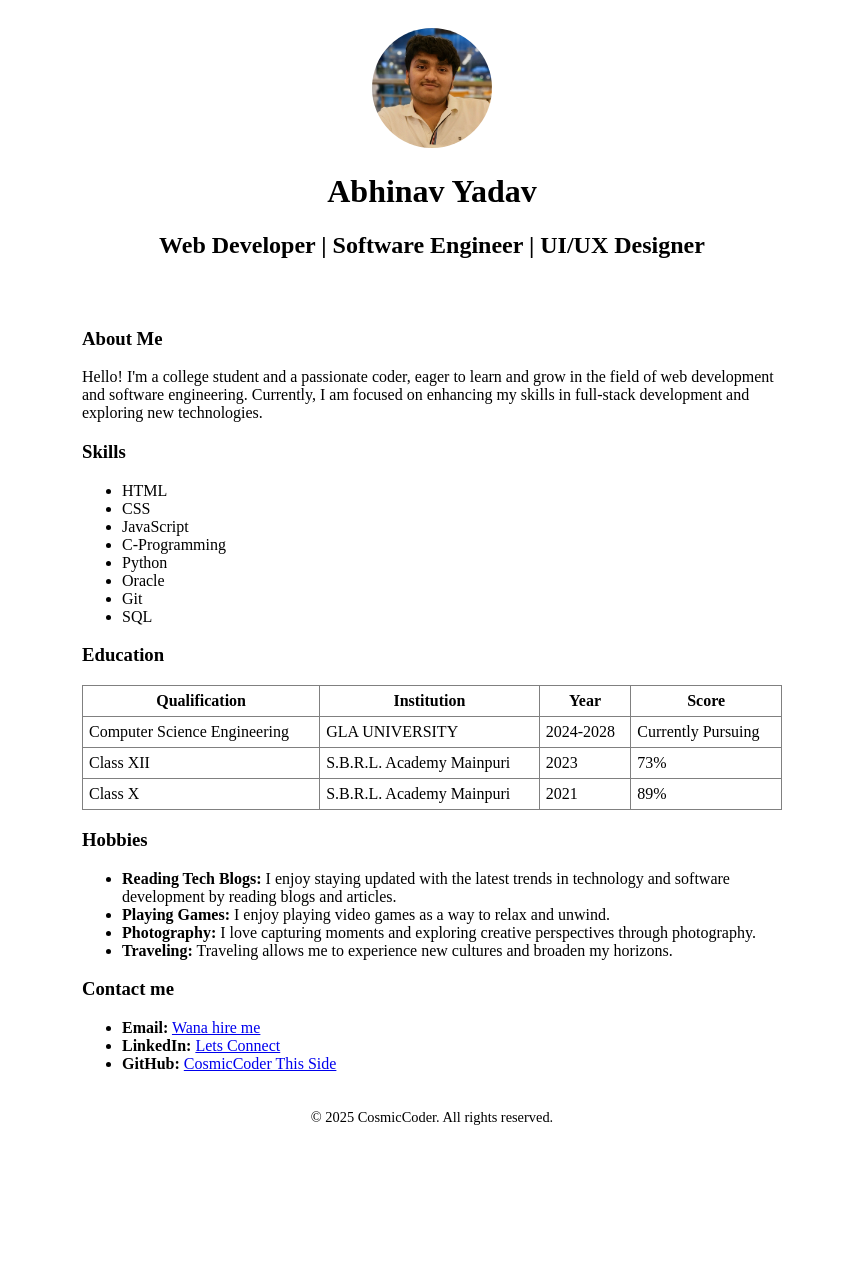
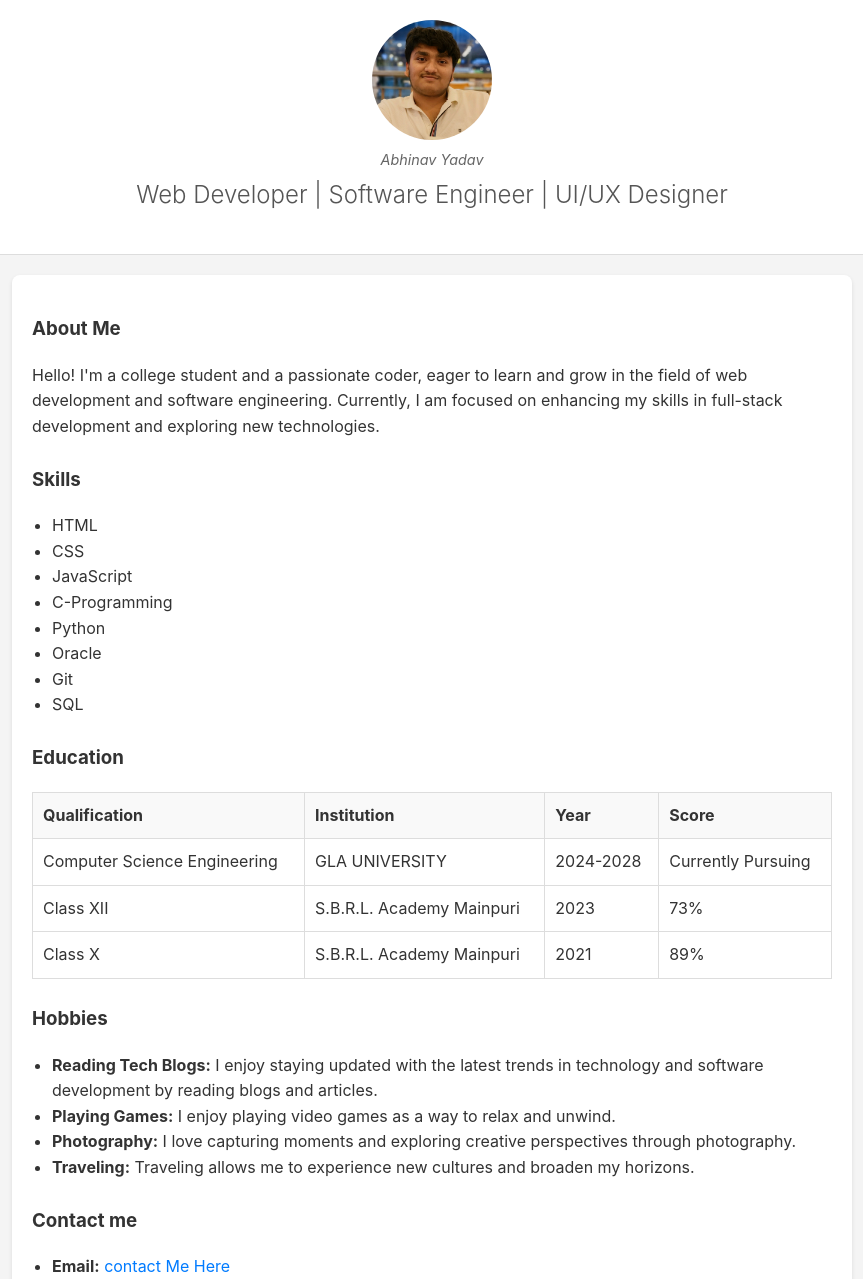
Before and after one commit to CosmicCoder06/FRONTEND, a plain HTML site: page HTML/ASSIGNMENT/A1.html in a window 1280 px wide. Shown: the top 1279 px of the page, without its empty margins (208-1071 px from the left). Before the commit the page ends 1144 px from the top, so only its background shows below. Drawn offline with Linux system fonts and the light colour scheme.

Commit message:
final output

```diff
--- a/HTML/ASSIGNMENT/A1.html
+++ b/HTML/ASSIGNMENT/A1.html
@@ -3,21 +3,101 @@
 <head>
   <meta charset="UTF-8" />
   <meta name="viewport" content="width=device-width, initial-scale=1.0"/>
-  <title>CosmicCoder's_Portfolio</title>
+  <title>CosmicCoder's Portfolio</title>
+  <!-- Basic styling for a cleaner look -->
+  <style>
+    body {
+      font-family: -apple-system, BlinkMacSystemFont, "Segoe UI", Roboto, Helvetica, Arial, sans-serif;
+      line-height: 1.6;
+      margin: 0;
+      padding: 0;
+      background-color: #f4f4f4;
+      color: #333;
+    }
+    header, footer {
+      text-align: center;
+      padding: 20px;
+      background-color: #fff;
+      border-bottom: 1px solid #ddd;
+    }
+    main {
+      max-width: 800px;
+      margin: 20px auto;
+      padding: 20px;
+      background-color: #fff;
+      border-radius: 8px;
+      box-shadow: 0 2px 4px rgba(0,0,0,0.1);
+    }
+    section {
+      margin-bottom: 25px;
+    }
+    h1, h2, h3 {
+      color: #333;
+    }
+    h1 {
+      margin-bottom: 0;
+    }
+    h2 {
+      margin-top: 5px;
+      font-weight: 300;
+      color: #555;
+    }
+    figure {
+      margin: 0 auto; /* Center the figure */
+      width: 120px;
+    }
+    img {
+      border-radius: 50%;
+      display: block;
+    }
+    figcaption {
+      text-align: center;
+      font-style: italic;
+      font-size: 0.9em;
+      color: #666;
+      margin-top: 8px;
+    }
+    ul {
+      list-style-type: disc;
+      padding-left: 20px;
+    }
+    table {
+      width: 100%;
+      border-collapse: collapse;
+    }
+    th, td {
+      border: 1px solid #ddd;
+      padding: 10px;
+      text-align: left;
+    }
+    th {
+      background-color: #f9f9f9;
+    }
+    a {
+      color: #007bff;
+      text-decoration: none;
+    }
+    a:hover {
+      text-decoration: underline;
+    }
+  </style>
 </head>
 <body>
 
-  <header style="text-align:center; padding:20px;">
-    <img src="1756349121100.png" alt="Profile Photo" width="120" height="120" style="border-radius:50%;">
-    <h1>Abhinav Yadav</h1>
+  <header>
+
+    <figure>
+      <img src="1756349121100.png" alt="Profile Photo of Abhinav Yadav" width="120" height="120">
+      <figcaption>Abhinav Yadav</figcaption>
+    </figure>
+
     <h2>Web Developer | Software Engineer | UI/UX Designer</h2>
   </header>
 
-  <main style="max-width:700px; margin:auto; padding:10px;">
+  <main>
     <section>
       <h3>About Me</h3>
-      <p>Hello! I'm a college student and a passionate coder, eager to learn and grow in the field of web development and software engineering.
-        Currently, I am focused on enhancing my skills in full-stack development and exploring new technologies.</p>
+      <p>Hello! I'm a college student and a passionate coder, eager to learn and grow in the field of web development and software engineering. Currently, I am focused on enhancing my skills in full-stack development and exploring new technologies.</p>
     </section>
 
     <section>
@@ -36,13 +116,16 @@
 
     <section>
       <h3>Education</h3>
-      <table border="1" cellpadding="6" cellspacing="0" style="width:100%; border-collapse:collapse;">
+      <table>
+        <thead>
           <tr>
             <th>Qualification</th>
             <th>Institution</th>
             <th>Year</th>
             <th>Score</th>
           </tr>
+        </thead>
+        <tbody>
           <tr>
             <td>Computer Science Engineering</td>
             <td>GLA UNIVERSITY</td>
@@ -61,6 +144,7 @@
             <td>2021</td>
             <td>89%</td>
           </tr>
+        </tbody>
       </table>
     </section>
 
@@ -77,15 +161,15 @@
     <section>
       <h3>Contact me</h3>
       <ul>
-        <li><strong>Email:</strong> <a href="mailto:k.avhi4612@gmail.com" target="_blank">Wana hire me</a></li>
+        <li><strong>Email:</strong> <a href="mailto:k.avhi4612@gmail.com" target="_blank">contact Me Here</a></li>
         <li><strong>LinkedIn:</strong> <a href="https://linkedin.com/in/abhiyadavv07" target="_blank">Lets Connect</a></li>
         <li><strong>GitHub:</strong> <a href="https://github.com/CosmicCoder07" target="_blank">CosmicCoder This Side</a></li>
       </ul>
     </section>
   </main>
 
-  <footer style="text-align:center; padding:10px; font-size:0.9rem;">
-    &copy; 2025 CosmicCoder. All rights reserved.
+  <footer>
+    <p>&copy; 2025 CosmicCoder. All rights reserved.</p>
   </footer>
 
 </body>
```
Lines whose indentation alone changed are shown as unchanged.
